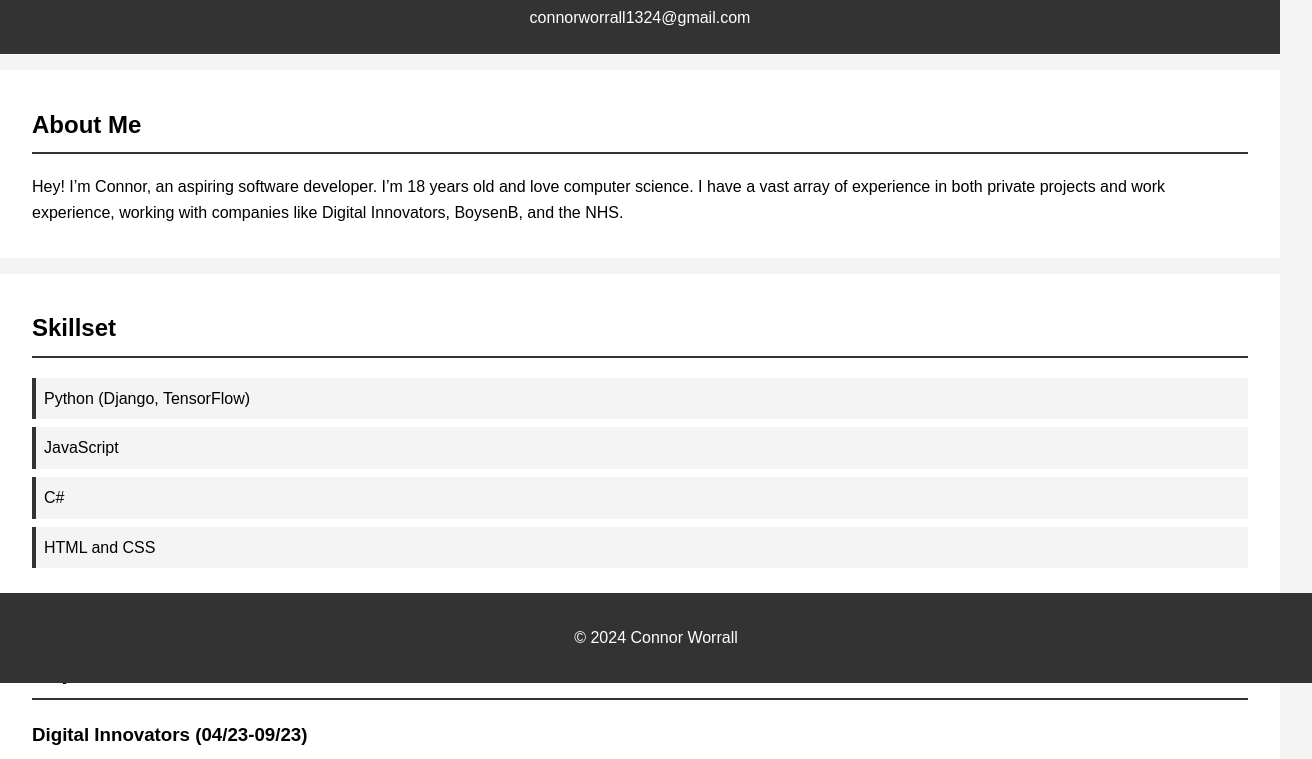
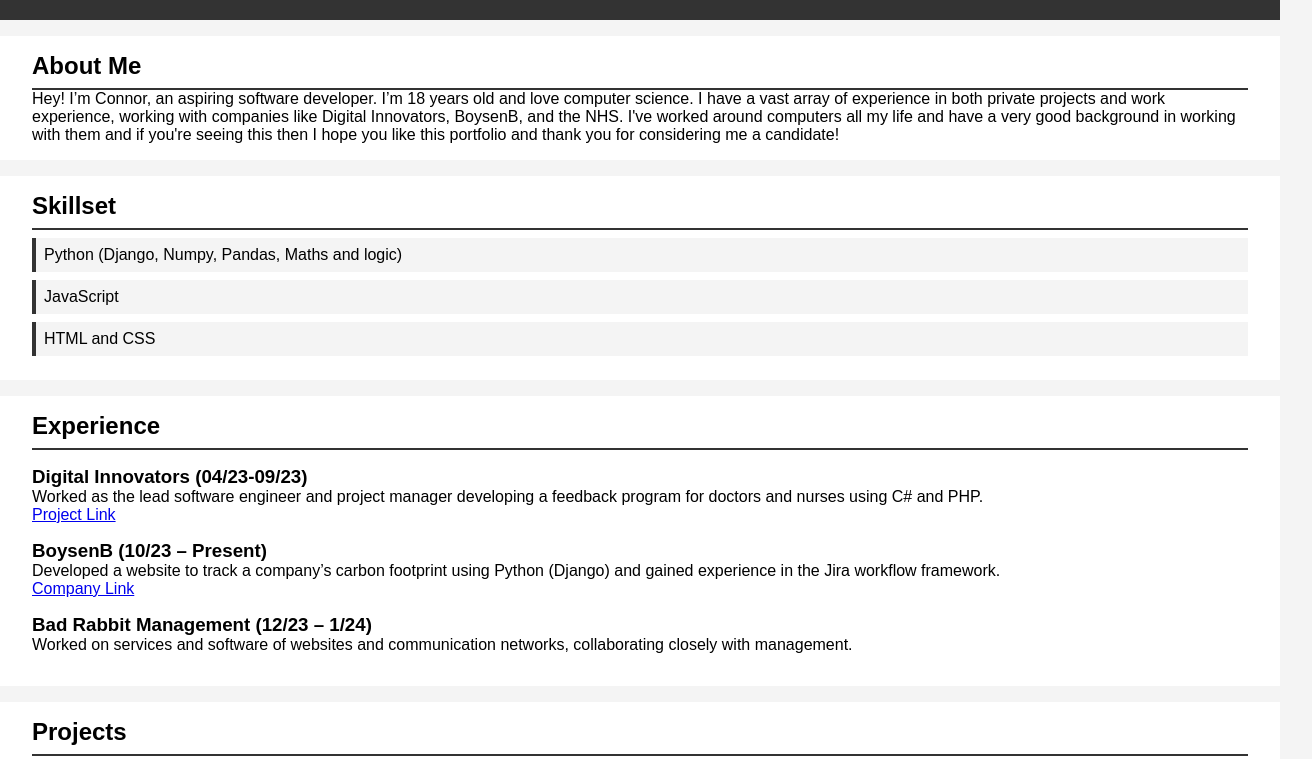
Before and after one commit to CMDCONN/CMDCONN.github.io, a plain HTML site: page index.html in a window 1280 px wide. Shown: the part 117-876 px from the top of the page, 1312 px wide, since content can reach past the window. Drawn offline with Linux system fonts and the light colour scheme.

Commit message:
added content

```diff
--- a/index.html
+++ b/index.html
@@ -13,17 +13,19 @@
         <p><a href="mailto:connorworrall1324@gmail.com">connorworrall1324@gmail.com</a></p>
     </header>
 
+    <main>
         <section id="about">
             <h2>About Me</h2>
-        <p>Hey! I’m Connor, an aspiring software developer. I’m 18 years old and love computer science. I have a vast array of experience in both private projects and work experience, working with companies like Digital Innovators, BoysenB, and the NHS.</p>
+            <p>Hey! I’m Connor, an aspiring software developer. I’m 18 years old and love computer science. I have a vast array of experience in both private projects and work experience, working with companies like Digital Innovators, BoysenB, and the NHS. I've worked around computers all my life and have a very good background in working with them
+                and if you're seeing this then I hope you like this portfolio and thank you for considering me a candidate!
+            </p>
         </section>
 
         <section id="skills">
             <h2>Skillset</h2>
             <ul>
-            <li>Python (Django, TensorFlow)</li>
+                <li>Python (Django, Numpy, Pandas, Maths and logic)</li>
                 <li>JavaScript</li>
-            <li>C#</li>
                 <li>HTML and CSS</li>
             </ul>
         </section>
@@ -53,6 +55,7 @@
                 <li><a href="https://github.com/CMDCONN/RepMe" target="_blank">RepMe - Feedback Program for Doctors</a></li>
             </ul>
         </section>
+    </main>
 
     <footer>
         <p>© 2024 Connor Worrall</p>
--- a/styles.css
+++ b/styles.css
@@ -1,11 +1,25 @@
-body {
-    font-family: Arial, sans-serif;
+/* Reset some default browser styles */
+* {
     margin: 0;
     padding: 0;
-    line-height: 1.6;
+    box-sizing: border-box;
+}
+
+/* Set the body to use flexbox */
+body {
+    display: flex;
+    flex-direction: column;
+    min-height: 100vh;
+    font-family: Arial, sans-serif;
     background-color: #f4f4f4;
 }
 
+/* Main content container */
+main {
+    flex: 1;
+}
+
+/* Header styling */
 header {
     background: #333;
     color: #fff;
@@ -27,6 +41,7 @@
     text-decoration: none;
 }
 
+/* Section styling */
 section {
     padding: 1rem 2rem;
     background: #fff;
@@ -58,12 +73,11 @@
     margin: 0;
 }
 
+/* Footer styling */
 footer {
     text-align: center;
     padding: 1rem;
     background: #333;
     color: #fff;
-    position: absolute;
-    bottom: 0;
-    width: 100%;
+    margin-top: auto;
 }
```
Lines whose indentation alone changed are shown as unchanged.
